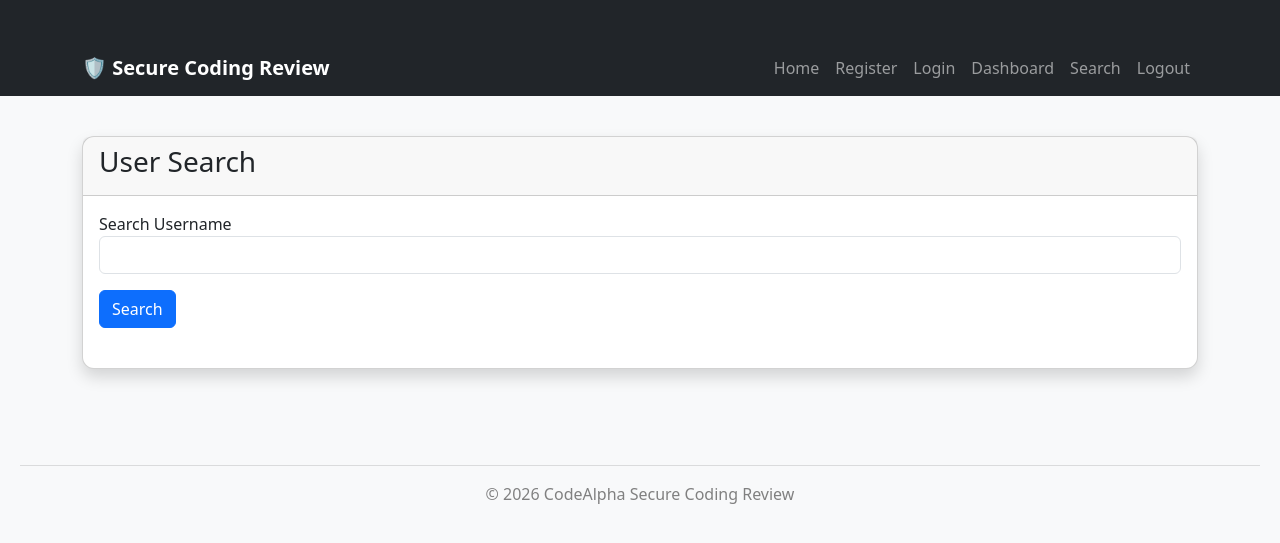
After one commit to sahadatx/CodeAlpha-Secure-Coding-Review, a Flask app: page /search in a window 1280 px wide. The commit adds this page. Shown: the top 543 px of the page. Run offline with Flask 3, Linux system fonts and the light colour scheme; the visitor is signed in with stand-in values (Sample User, id 1).

Commit message:
Search Add

```diff
--- a/app/routes.py
+++ b/app/routes.py
@@ -1,16 +1,23 @@
-from flask import render_template, session
+from flask import render_template, session, request
 
 from decorators import login_required
+from database import get_connection
 
 
 def routes(app):
 
+    # ----------------------------
+    # Home
+    # ----------------------------
     @app.route("/")
     def home():
 
         return render_template("index.html")
 
 
+    # ----------------------------
+    # Dashboard
+    # ----------------------------
     @app.route("/dashboard")
     @login_required
     def dashboard():
@@ -19,3 +26,40 @@ def routes(app):
             "dashboard.html",
             username=session["username"]
         )
+
+
+    # ----------------------------
+    # Search (Intentionally Vulnerable)
+    # ----------------------------
+    @app.route("/search", methods=["GET", "POST"])
+    @login_required
+    def search():
+
+        results = []
+
+        if request.method == "POST":
+
+            keyword = request.form["search"]
+
+            conn = get_connection()
+            cursor = conn.cursor()
+
+            # ----------------------------------------
+            # INTENTIONALLY VULNERABLE
+            # SQL Injection (For Learning Purpose)
+            # ----------------------------------------
+            query = (
+                f"SELECT * FROM users "
+                f"WHERE username LIKE '%{keyword}%'"
+            )
+
+            cursor.execute(query)
+
+            results = cursor.fetchall()
+
+            conn.close()
+
+        return render_template(
+            "search.html",
+            results=results
+        )
--- a/app/templates/base.html
+++ b/app/templates/base.html
@@ -57,6 +57,10 @@ data-bs-target="#navbar">
 </li>
 
 <li class="nav-item">
+    <a class="nav-link" href="/search">Search</a>
+</li>
+
+<li class="nav-item">
 <a class="nav-link" href="/logout">Logout</a>
 </li>
 
--- /dev/null
+++ b/app/templates/search.html
@@ -0,0 +1,87 @@
+{% extends "base.html" %}
+
+{% block title %}
+Search
+{% endblock %}
+
+{% block content %}
+
+<div class="card shadow">
+
+<div class="card-header">
+
+<h3>User Search</h3>
+
+</div>
+
+<div class="card-body">
+
+<form method="POST">
+
+<div class="mb-3">
+
+<label>Search Username</label>
+
+<input
+class="form-control"
+type="text"
+name="search">
+
+</div>
+
+<button
+class="btn btn-primary">
+
+Search
+
+</button>
+
+</form>
+
+<br>
+
+{% if results %}
+
+<table class="table table-bordered">
+
+<thead>
+
+<tr>
+
+<th>ID</th>
+
+<th>Username</th>
+
+<th>Password</th>
+
+</tr>
+
+</thead>
+
+<tbody>
+
+{% for user in results %}
+
+<tr>
+
+<td>{{ user.id }}</td>
+
+<td>{{ user.username }}</td>
+
+<td>{{ user.password }}</td>
+
+</tr>
+
+{% endfor %}
+
+</tbody>
+
+</table>
+
+{% endif %}
+
+</div>
+
+</div>
+
+{% endblock %}
```
Also changed, not shown: app/templates/dashboard.html (+7 -15 lines).
